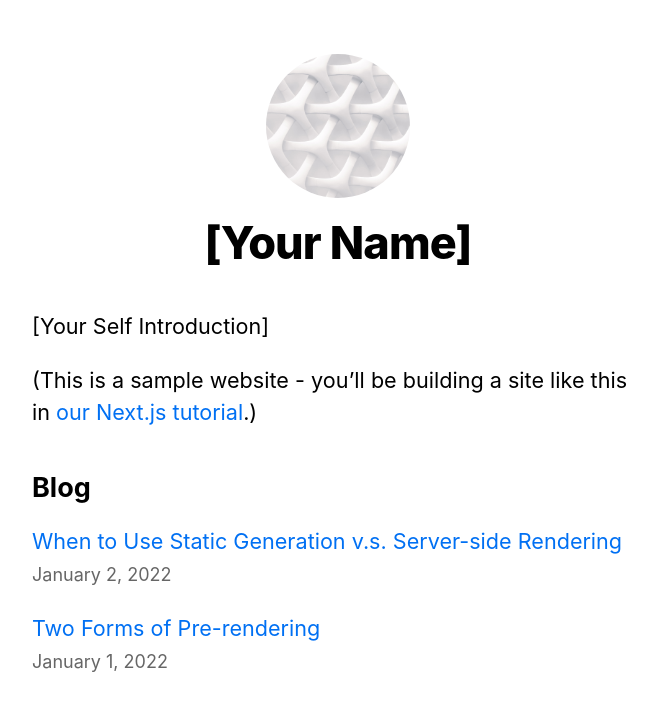
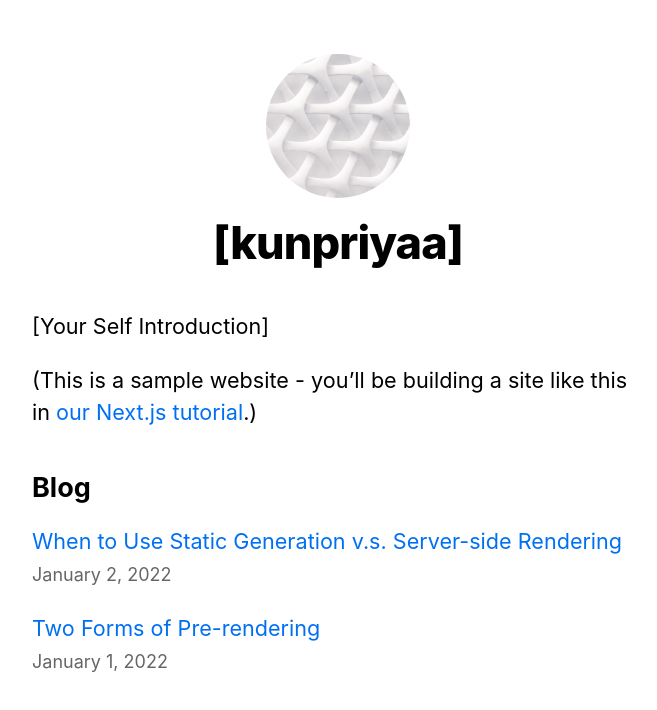
Before and after one commit to kunpriyaa/nextjs-blog, a Next.js app: page / in a window 1280 px wide. Shown: the top 710 px of the page, without its empty margins (302-959 px from the left). Built offline with nearby package versions, Linux system fonts and the light colour scheme.

Commit message:
Update layout.js

```diff
--- a/components/layout.js
+++ b/components/layout.js
@@ -6,7 +6,7 @@ import styles from './layout.module.css';
 import utilStyles from '../styles/utils.module.css';
 import Link from 'next/link';
 
-const name = '[Your Name]';
+const name = '[kunpriyaa]';
 export const siteTitle = 'Next.js Sample Website';
 
 export default function Layout({ children, home }) {
```
